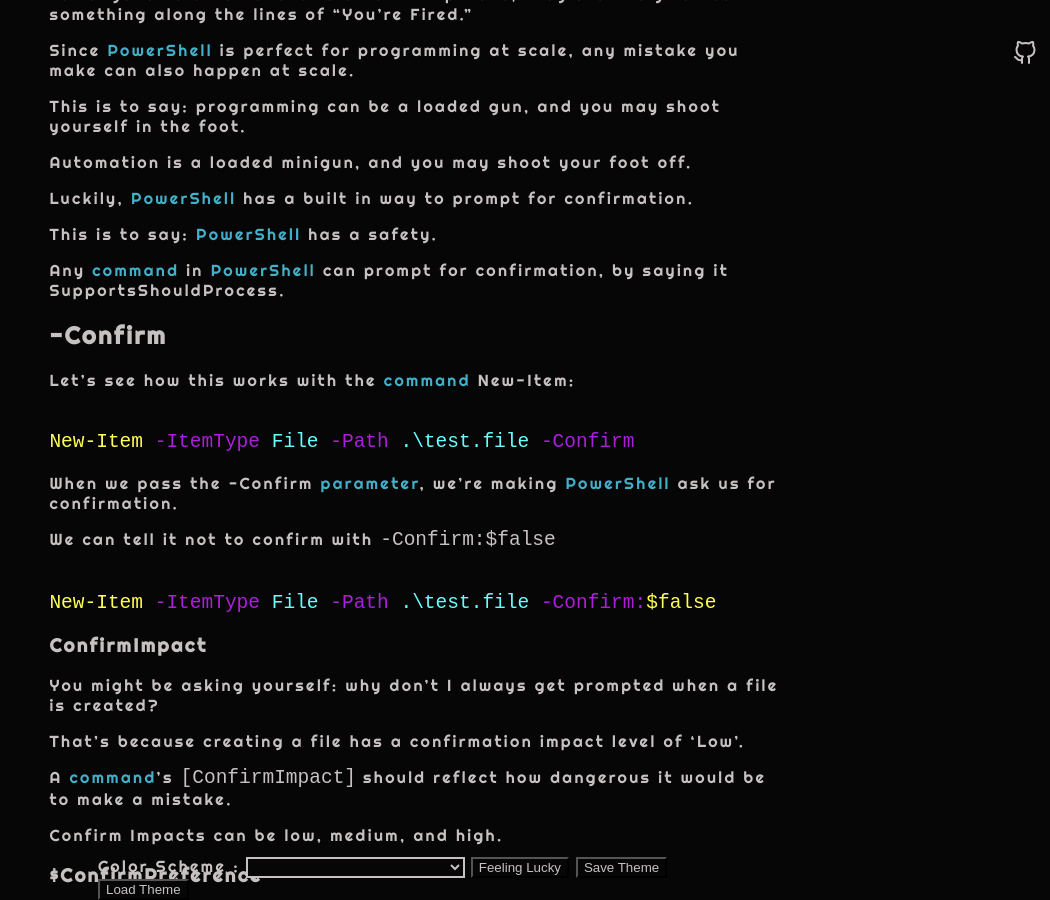
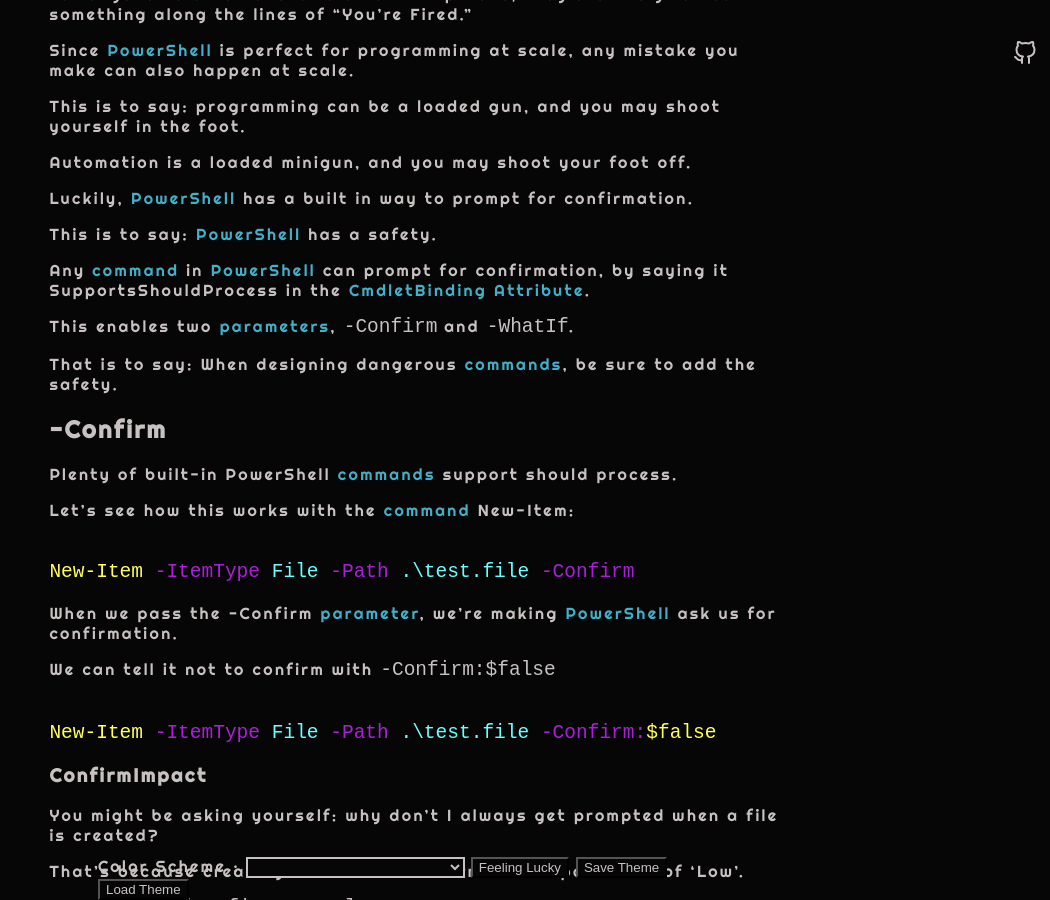
Before and after one commit to PowerShellGuides/PowerShellGuide, a Jekyll site: the page built from docs/PowerShell/Concepts/Prompt-For-Confirmation.md, in a window 1280 px wide and 900 px high, scrolled down 477 px. Shown: the whole window, without its empty margins (230-1280 px from the left). Built offline with Jekyll 4.4.1, drawn with Linux system fonts in a browser that asks for light colours.

Commit message:
Prompt For Confirmation: Referencing CmdletBinding (re #54 #55)

```diff
--- a/docs/PowerShell/Concepts/Prompt-For-Confirmation.md
+++ b/docs/PowerShell/Concepts/Prompt-For-Confirmation.md
@@ -21,9 +21,15 @@ Luckily, [PowerShell](/PowerShell) has a built in way to prompt for confirmation
 
 This is to say: [PowerShell](/PowerShell) has a safety.
 
-Any [command](/PowerShell/Commands) in [PowerShell](/PowerShell) can prompt for confirmation, by saying it SupportsShouldProcess.
+Any [command](/PowerShell/Commands) in [PowerShell](/PowerShell) can prompt for confirmation, by saying it SupportsShouldProcess in the [CmdletBinding Attribute](/PowerShell/Attributes/CmdletBinding-Attribute).
+
+This enables two [parameters](/PowerShell/Parameters), `-Confirm` and `-WhatIf`.
+
+That is to say: When designing dangerous [commands](/PowerShell/Commands), be sure to add the safety.
 
 ## -Confirm
+
+Plenty of built-in PowerShell [commands](/PowerShell/Commands) support should process.
 
 Let's see how this works with the [command](/PowerShell/Commands) New-Item:
 
```
